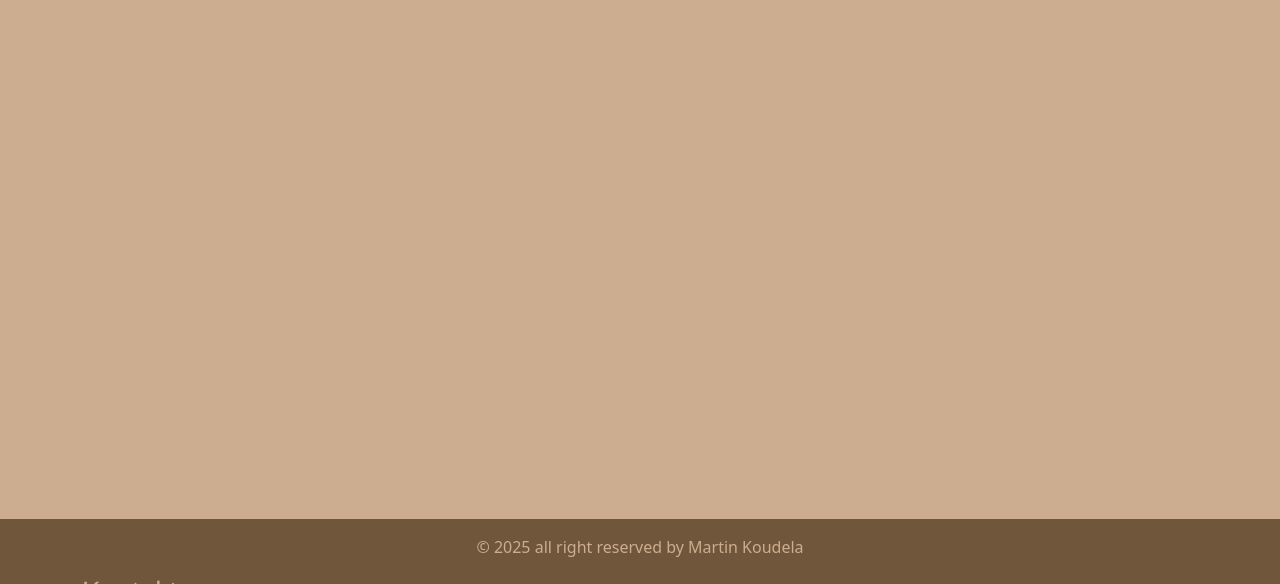
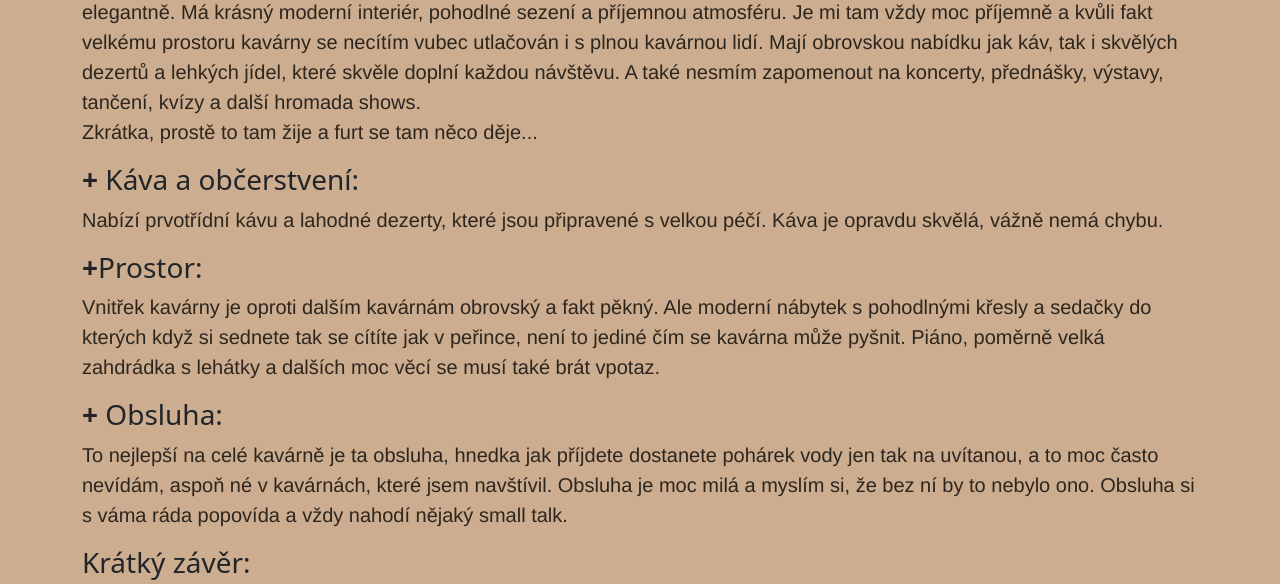
Before and after one commit to MartinKoudela/cafecheck, a plain HTML site: page kavarna_tovarna.html in a window 1280 px wide. Shown: the part 329-913 px from the top of the page. Drawn offline with nearby package versions, Linux system fonts and the light colour scheme.

Commit message:
continuing

```diff
--- a/kavarna_tovarna.html
+++ b/kavarna_tovarna.html
@@ -49,19 +49,47 @@
     </div>
 </nav>
 
-<section class="vh-100 mt-5 pt-5" style="background-color: #ccad8f;">
+<section class="mt-5 pt-5" style="background-color: #ccad8f; height: 117vh;">
     <div class="container mt-5 pt-5">
         <div class="row">
             <div class="d-flex justify-content-start align-items-end">
                 <h1 class="display-1 fw-bold" style="font-family: Impact; color:#2d261f">Kavárna Továrna</h1>
             </div>
-            <div class="d-flex justify-content-start align-items-end">
+            <div class="">
+
                 <p class="fs-5" style="font-family: 'Helvetica Neue'; color:#2d261f">
-                    - Kavárna Továrna je
+                    Kavárna Továrna je jedna z mých nejoblíbenějších. Myslím si, že je možná i nejlepší ve Zlíně.
+                    Působí velmi luxusně a elegantně. Má krásný moderní interiér, pohodlné sezení a příjemnou atmosféru.
+                    Je mi tam vždy moc příjemně a kvůli fakt velkému prostoru kavárny se necítím vubec utlačován i s
+                    plnou kavárnou lidí. Mají obrovskou nabídku jak káv, tak i skvělých dezertů a lehkých jídel, které
+                    skvěle doplní každou návštěvu. A také nesmím zapomenout na koncerty, přednášky, výstavy, tančení, kvízy
+                    a další hromada shows. <br>Zkrátka, prostě to tam žije a furt se tam něco děje...
                 </p>
+                <h3><strong>+</strong> Káva a občerstvení:</h3>
+                <p class="fs-5" style="font-family: 'Helvetica Neue'; color:#2d261f">
+                   Nabízí prvotřídní kávu a lahodné dezerty, které jsou připravené s velkou péčí. Káva je opravdu skvělá,
+                    vážně nemá chybu.
+                </p>
+                <h3><strong>+</strong>Prostor:</h3>
+                <p class="fs-5" style="font-family: 'Helvetica Neue'; color:#2d261f">
+                    Vnitřek kavárny je oproti dalším kavárnám obrovský a fakt pěkný. Ale moderní nábytek s pohodlnými křesly
+                    a sedačky do kterých když si sednete tak se cítíte jak v peřince, není to jediné čím se kavárna může pyšnit.
+                    Piáno, poměrně velká zahdrádka s lehátky a dalších moc věcí se musí také brát vpotaz.
+                </p>
+
+                <h3><strong>+</strong> Obsluha:</h3>
+                <p class="fs-5" style="font-family: 'Helvetica Neue'; color:#2d261f">
+                    To nejlepší na celé kavárně je ta obsluha, hnedka jak příjdete dostanete pohárek vody jen tak na
+                    uvítanou, a to moc často nevídám, aspoň né v kavárnách, které jsem navštívil. Obsluha je moc milá a
+                    myslím si, že bez ní by to nebylo ono. Obsluha si s váma ráda popovída a vždy nahodí nějaký small talk.
+                </p>
+
+                <h3>Krátký závěr:</h3>
+                <p class="fs-5" style="font-family: 'Helvetica Neue'; color:#2d261f">
+                    Kavárnu by ste určitě měli navštívit,
+                </p>
+
             </div>
-
-
         </div>
     </div>
 </section>
```
Also changed, not shown: cafes.html (+1 -1 lines), ratings.html (+1 -1 lines).
